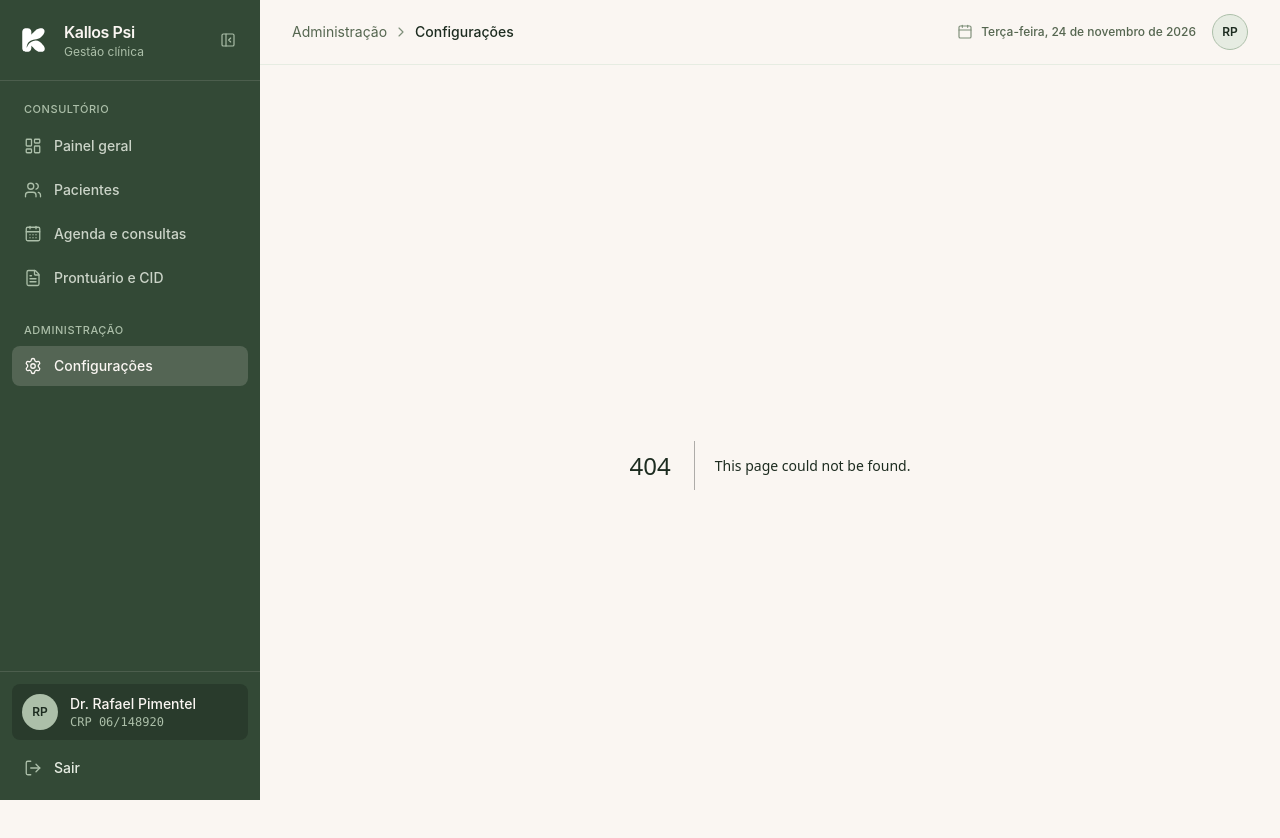
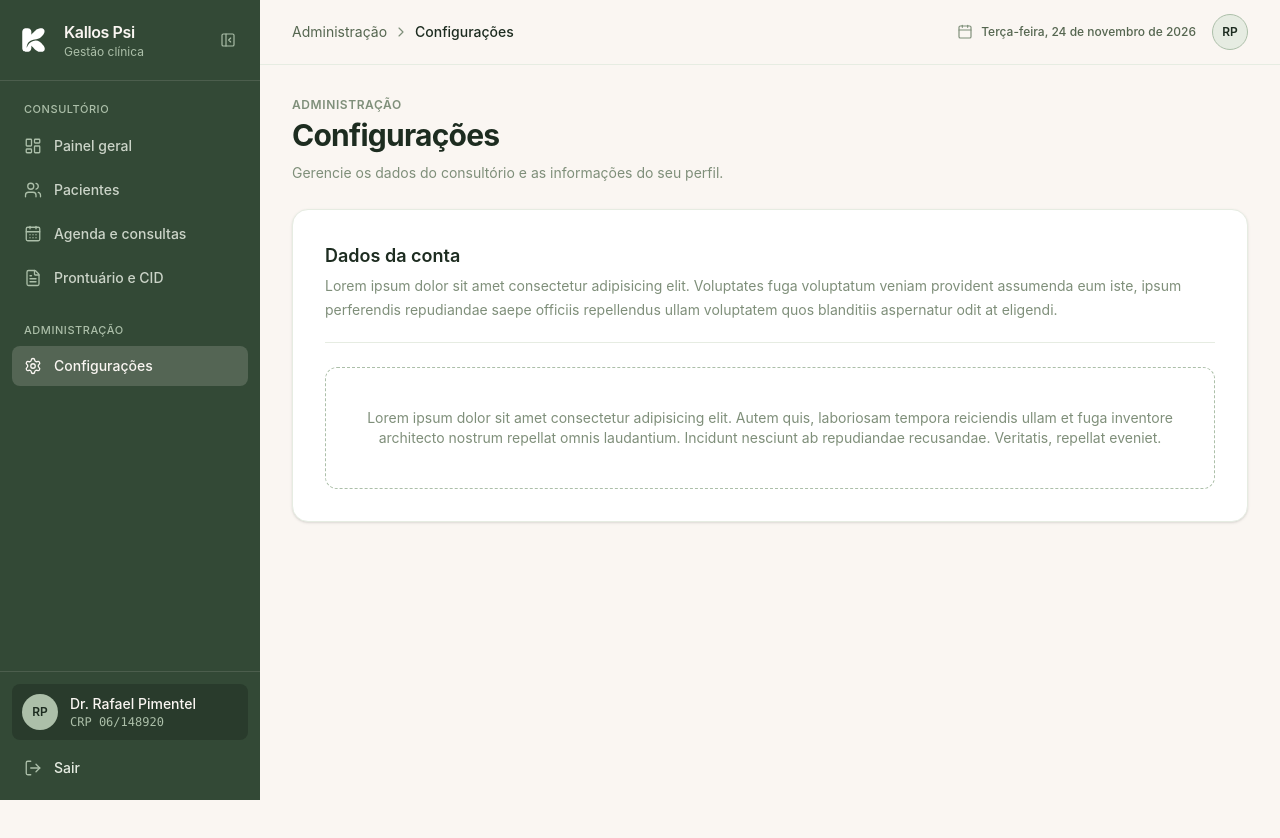
Before and after one commit to Richdssz/Kallos-frontend, a Next.js app: page /configuracoes in a window 1280 px wide. Before the commit this address had no page. Shown: the top 838 px of the page. After the commit the page ends 800 px from the top, so only its background shows below. Built offline with nearby package versions, Linux system fonts and the light colour scheme.

Commit message:
feat: cria estrutura da tela de configurações

```diff
--- /dev/null
+++ b/src/app/configuracoes/page.tsx
@@ -0,0 +1,40 @@
+export default function ConfiguracoesPage() {
+  return (
+    <main className="mx-auto w-full max-w-[1280px] px-4 py-6 sm:px-6 sm:py-8 lg:px-8">
+      <header className="mb-6">
+        <p className="text-xs font-semibold uppercase tracking-wider text-verde-acinzentado">
+          Administração
+        </p>
+        <h1 className="mt-1 text-2xl font-bold tracking-tight text-verde-profundo sm:text-3xl">
+          Configurações
+        </h1>
+        <p className="mt-2 max-w-2xl text-sm leading-6 text-verde-acinzentado">
+          Gerencie os dados do consultório e as informações do seu perfil.
+        </p>
+      </header>
+
+      <section
+        aria-labelledby="dados-configuracoes"
+        className="rounded-2xl border border-salvia-claro bg-white p-5 shadow-sm sm:p-6 lg:p-8"
+      >
+        <div className="border-b border-salvia-claro pb-5">
+          <h2
+            id="dados-configuracoes"
+            className="text-lg font-semibold text-verde-profundo"
+          >
+            Dados da conta
+          </h2>
+          <p className="mt-1 text-sm leading-6 text-verde-acinzentado">
+           Lorem ipsum dolor sit amet consectetur adipisicing elit. Voluptates fuga voluptatum veniam provident assumenda eum iste, ipsum perferendis repudiandae saepe officiis repellendus ullam voluptatem quos blanditiis aspernatur odit at eligendi.
+          </p>
+        </div>
+
+        <div className="mt-6 rounded-xl border border-dashed border-verde-salvia px-4 py-10 text-center">
+          <p className="text-sm text-verde-acinzentado">
+            Lorem ipsum dolor sit amet consectetur adipisicing elit. Autem quis, laboriosam tempora reiciendis ullam et fuga inventore architecto nostrum repellat omnis laudantium. Incidunt nesciunt ab repudiandae recusandae. Veritatis, repellat eveniet.
+          </p>
+        </div>
+      </section>
+    </main>
+  );
+}
```
